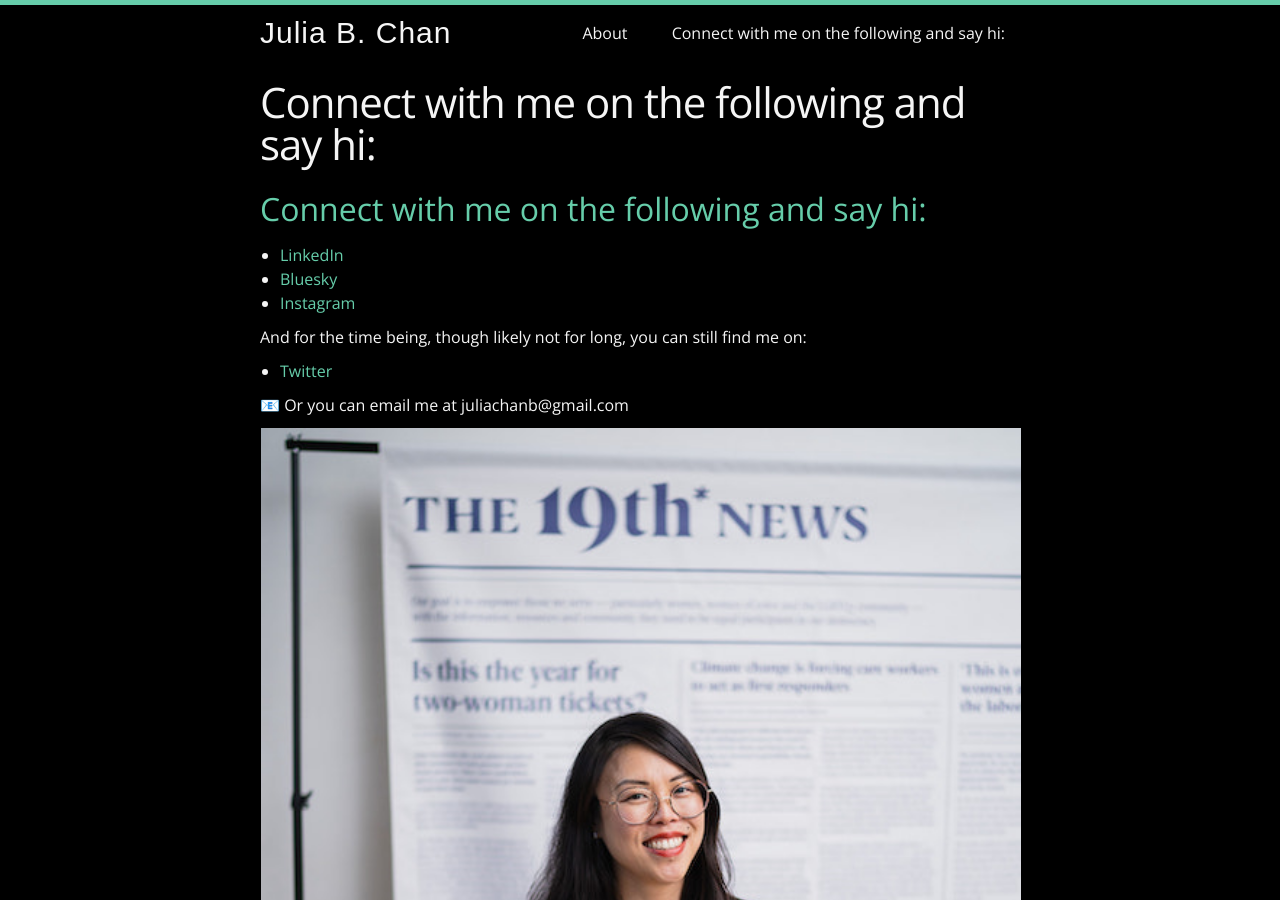
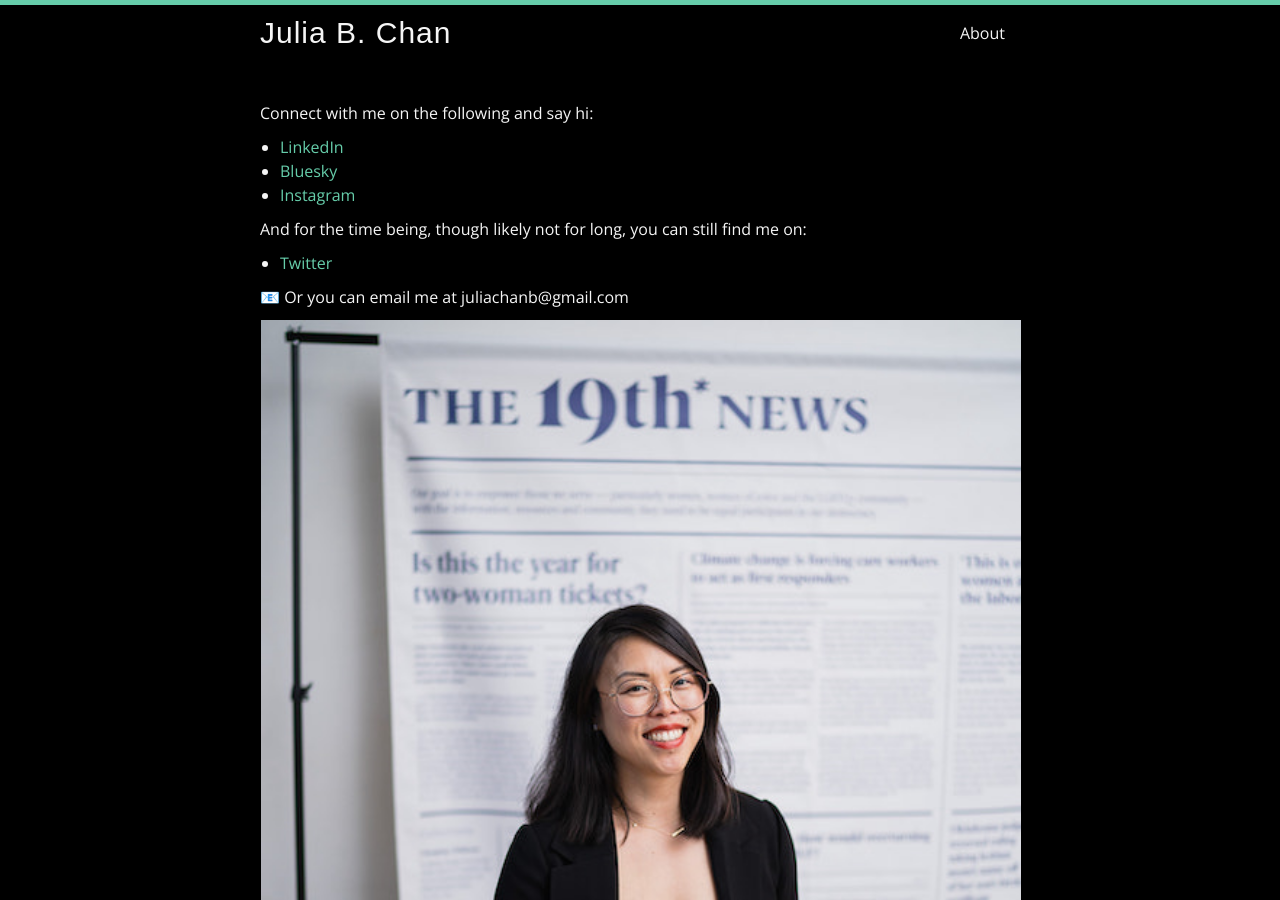
Before and after one commit to juliachanb/juliachanb.github.io, a Jekyll site: the page built from pages/contact.md, in a window 1280 px wide and 900 px high. Built offline with Jekyll 4.4.1, drawn with Linux system fonts in a browser that asks for light colours; nearby versions of some CDN libraries; some web fonts are replaced; our own code applies the rules of GitHub Pages for plain Markdown files.

Commit message:
change header font

```diff
--- a/pages/contact.md
+++ b/pages/contact.md
@@ -1,4 +1,4 @@
-## Connect with me on the following and say hi:
+Connect with me on the following and say hi:
 
 - [LinkedIn](https://www.linkedin.com/in/juliachanb/)
 - [Bluesky](https://bsky.app/profile/juliachanb.bsky.social)
```
